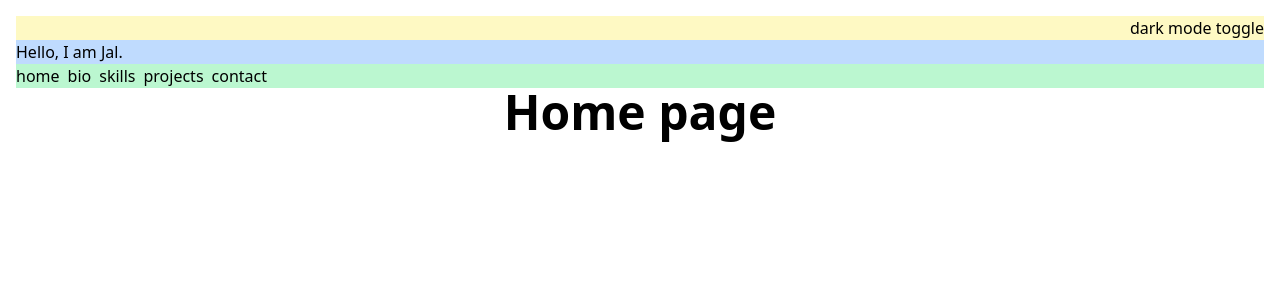
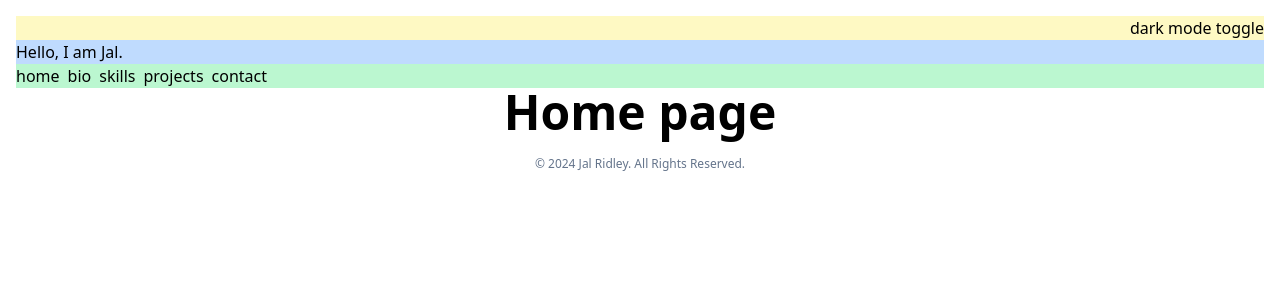
Before and after one commit to jalridley/portfolio, a Nuxt app: page / in a window 1280 px wide. Shown: the top 300 px of the page. Built offline with nearby package versions, Linux system fonts and the light colour scheme.

Commit message:
footer to default layout

```diff
--- a/layouts/default.vue
+++ b/layouts/default.vue
@@ -14,5 +14,10 @@
       </nav>
       <slot />
     </main>
+    <footer class="flex w-full justify-center p-5">
+      <div class="text-xs text-slate-500">
+        &copy; {{ new Date().getFullYear() }} Jal Ridley. All Rights Reserved.
+      </div>
+    </footer>
   </div>
 </template>
```
